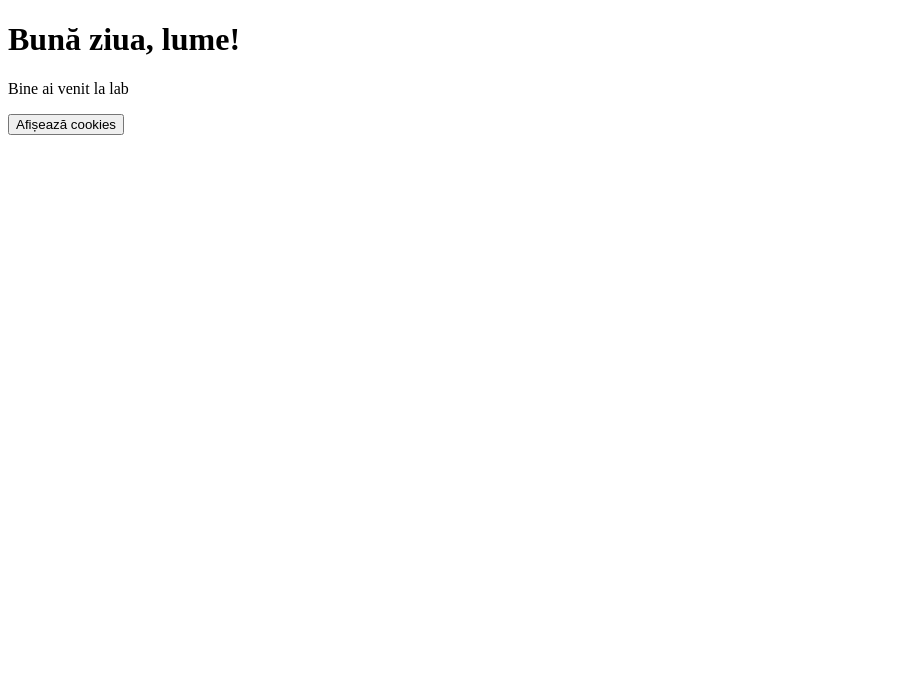
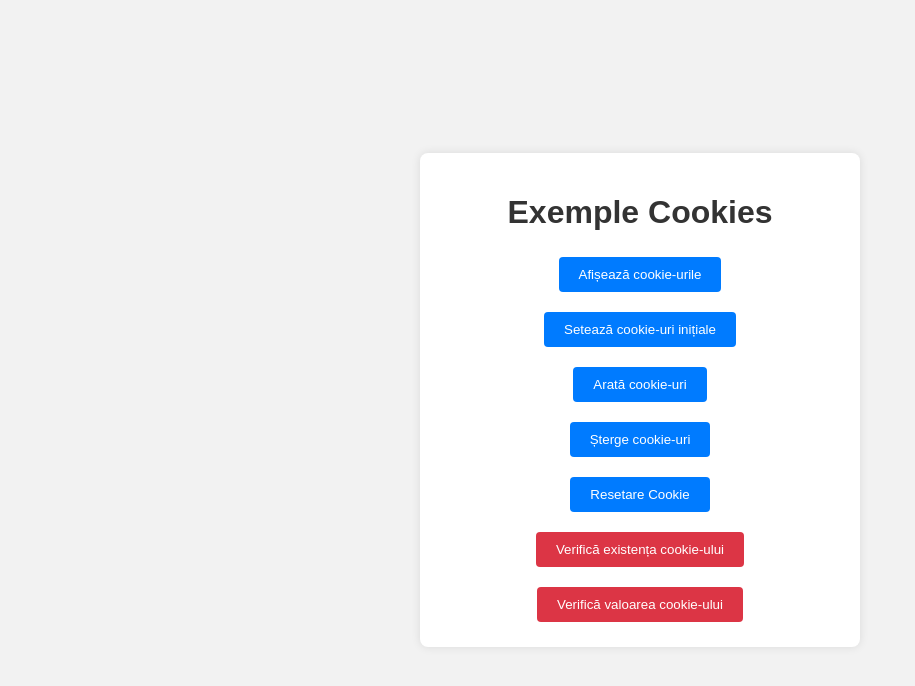
Before and after one commit to MariutaAlexi/Task3, a plain HTML site: page index.html in a window 1280 px wide. Shown: the whole page, without its empty margins (0-915 px from the left). Drawn offline with Linux system fonts and the light colour scheme.

Commit message:
Update index.html

```diff
--- a/index.html
+++ b/index.html
@@ -1,23 +1,128 @@
 <!DOCTYPE html>
-<html lang="ro">
+<html lang="en">
 <head>
     <meta charset="UTF-8">
     <meta name="viewport" content="width=device-width, initial-scale=1.0">
-    <title>Bună ziua, lume!</title>
-    <script>
-        function setCookies() {
-            document.cookie = "session=test GDPR";
-            document.cookie = "favorite_task=collect Data";
+    <title>Exemple Cookies</title>
+    <style>
+        body {
+            font-family: Arial, sans-serif;
+            background-color: #f2f2f2;
+            margin: 0;
+            padding: 0;
+            display: flex;
+            justify-content: center;
+            align-items: center;
+            height: 100vh;
         }
 
+        .container {
+            background-color: #fff;
+            border-radius: 8px;
+            box-shadow: 0 0 10px rgba(0, 0, 0, 0.1);
+            padding: 20px;
+            text-align: center;
+            width: 400px;
+        }
+
+        .button-group {
+            display: flex;
+            flex-direction: column;
+            align-items: center;
+            gap: 10px;
+        }
+
+        h1 {
+            color: #333;
+        }
+
+        button {
+            padding: 10px 20px;
+            margin: 5px;
+            border: none;
+            background-color: #007bff;
+            color: #fff;
+            border-radius: 4px;
+            cursor: pointer;
+            transition: background-color 0.3s;
+        }
+
+        button:hover {
+            background-color: #0056b3;
+        }
+
+        button.alert {
+            background-color: #dc3545;
+        }
+
+        button.alert:hover {
+            background-color: #bd2130;
+        }
+    </style>
+</head>
+<body>
+    <div class="container">
+        <h1>Exemple Cookies</h1>
+
+        <div class="button-group">
+            <button onclick="alertCookie()">Afișează cookie-urile</button>
+            <button onclick="setInitialCookies()">Setează cookie-uri inițiale</button>
+            <button onclick="alert(showCookies())">Arată cookie-uri</button>
+            <button onclick="alert(clearCookies())">Șterge cookie-uri</button>
+            <button onclick="resetCookie()">Resetare Cookie</button>
+            <button class="alert" onclick="alert(checkACookieExists())">Verifică existența cookie-ului </button>
+            <button class="alert" onclick="alert(checkCookieHasASpecificValue())">Verifică valoarea cookie-ului</button>
+        </div>
+    </div>
+
+    <script>
+        // Setarea cookie-urilor inițiale
+        document.cookie = "session=test GDPR; path=/; SameSite=Lax; Secure";
+        document.cookie = "favorite_task=collect Data; path=/; SameSite=Lax; Secure";
+
+        // Funcția pentru afișarea unei alerte cu toate cookie-urile
         function alertCookie() {
             alert(document.cookie);
         }
+
+        // Funcția pentru setarea cookie-urilor inițiale
+        function setInitialCookies() {
+            document.cookie = "name=oeschger; SameSite=None; Secure";
+            document.cookie = "favorite_food=tripe; SameSite=None; Secure";
+            document.cookie = "test1=Hello; SameSite=None; Secure";
+            document.cookie = "test2=World; SameSite=None; Secure";
+            document.cookie = "reader=1; SameSite=None; Secure";
+            document.cookie = "resetCookie=true; expires=Fri, 01 Jan 1970 00:00:00 GMT; SameSite=None; Secure";
+            alert('Cookie-urile au fost setate!');
+        }
+
+        // Funcția pentru afișarea cookie-urilor disponibile
+        function showCookies() {
+            return 'Cookie-uri: ' + document.cookie;
+        }
+
+        // Funcția pentru ștergerea cookie-urilor
+        function clearCookies() {
+            return 'Cookie-urile au fost șterse!';
+        }
+
+        // Funcția pentru resetarea cookie-ului
+        function resetCookie() {
+            document.cookie = "resetCookie=; expires=Thu, 1 Jan 1970 00:00:00 GMT; SameSite=None; Secure";
+            alert('Cookie-ul a fost resetat!');
+        }
+
+        // Funcția pentru verificarea existenței cookie-ului "reader"
+        function checkACookieExists() {
+            return document.cookie.split("; ").some((item) => item.trim().startsWith("reader=")) ?
+                'Cookie-ul "reader" există' : 'Cookie-ul "reader" nu există';
+        }
+
+        // Funcția pentru verificarea valorii cookie-ului "reader"
+        function checkCookieHasASpecificValue() {
+            return document.cookie.split("; ").some((item) => item.includes("reader=1")) ?
+                'Cookie-ul "reader" are valoarea "1"' : 'Cookie-ul "reader" nu are valoarea "1"';
+        }
     </script>
-</head>
-<body onload="setCookies()">
-    <h1>Bună ziua, lume!  </h1>
-    <p>Bine ai venit la lab</p>
-    <button onclick="alertCookie()">Afișează cookies</button>
 </body>
 </html>
```
